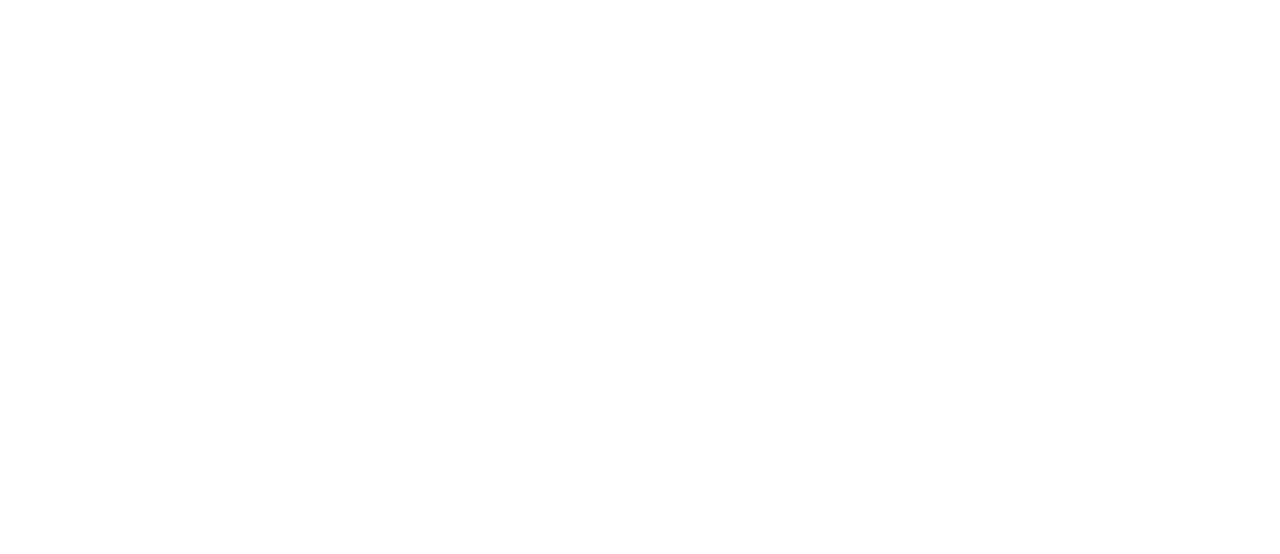
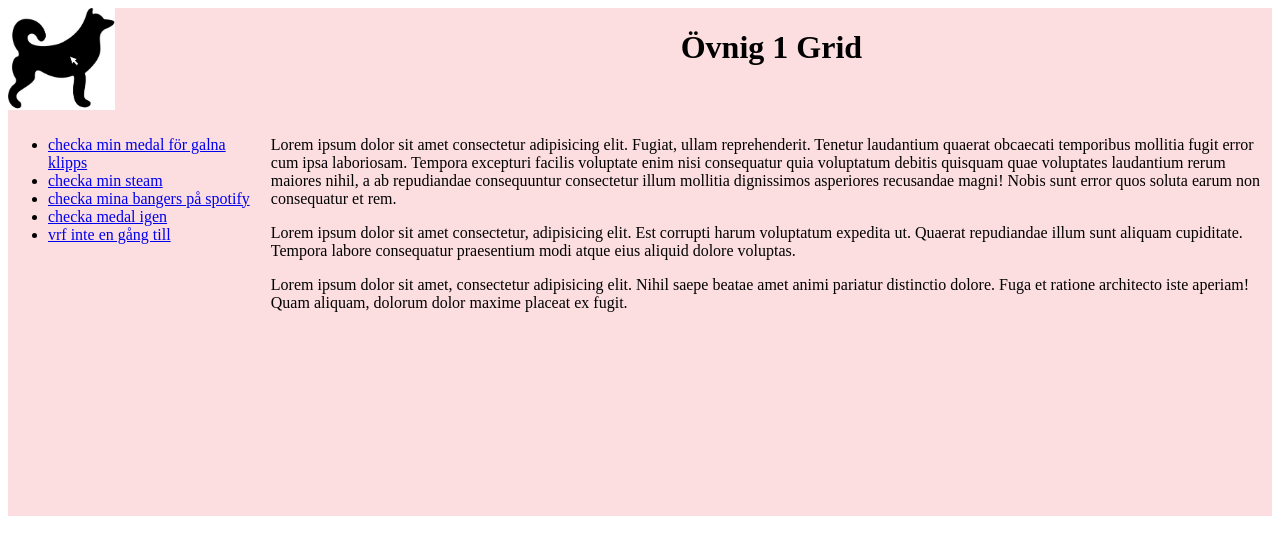
Before and after one commit to Te22a-Angermund-Ludwig/web_lek4_upg-1, a plain HTML site: page index.html in a window 1280 px wide. Drawn offline with Linux system fonts and the light colour scheme.

Commit message:
klar med övning 1 lek4

```diff
--- a/index.html
+++ b/index.html
@@ -7,6 +7,23 @@
     <title>Document</title>
 </head>
 <body>
+    <div class="Grid-box">
+        <img class="dog" src="./bilder/dog.jpg" alt="hund">
+        <h1 class="rubrik">Övnig 1 Grid</h1>
+        <ul>
+            <li><a href="https://medal.tv/u/wraithist">checka min medal för galna klipps</a></li>
+            <li><a href="https://steamcommunity.com/profiles/76561198369336035/">checka min steam</a></li>
+            <li><a href="https://open.spotify.com/user/ludwigangermund">checka mina bangers på spotify</a></li>
+            <li><a href="https://medal.tv/u/wraithist">checka medal igen</a></li>
+            <li><a href="https://medal.tv/u/wraithist">vrf inte en gång till</a></li>
 
+        </ul>
+        <div class="Lorem">
+            <p>Lorem ipsum dolor sit amet consectetur adipisicing elit. Fugiat, ullam reprehenderit. Tenetur laudantium quaerat obcaecati temporibus mollitia fugit error cum ipsa laboriosam. Tempora excepturi facilis voluptate enim nisi consequatur quia voluptatum debitis quisquam quae voluptates laudantium rerum maiores nihil, a ab repudiandae consequuntur consectetur illum mollitia dignissimos asperiores recusandae magni! Nobis sunt error quos soluta earum non consequatur et rem.</p>
+            <p>Lorem ipsum dolor sit amet consectetur, adipisicing elit. Est corrupti harum voluptatum expedita ut. Quaerat repudiandae illum sunt aliquam cupiditate. Tempora labore consequatur praesentium modi atque eius aliquid dolore voluptas.</p>
+            <p>Lorem ipsum dolor sit amet, consectetur adipisicing elit. Nihil saepe beatae amet animi pariatur distinctio dolore. Fuga et ratione architecto iste aperiam! Quam aliquam, dolorum dolor maxime placeat ex fugit.</p>
+
+        </div>
+    </div>
 </body>
 </html>
--- a/style.css
+++ b/style.css
@@ -0,0 +1,20 @@
+.Grid-box{
+display: grid;
+grid-template-columns: 20% auto;
+grid-template-rows: 20% auto;
+gap: 10px;
+background-color: #fcdee0;
+}
+
+.dog{
+width: auto;
+height: 100%;
+background-color: #fcdee0;
+
+}
+
+.rubrik{
+text-align: center;
+
+
+}
```
